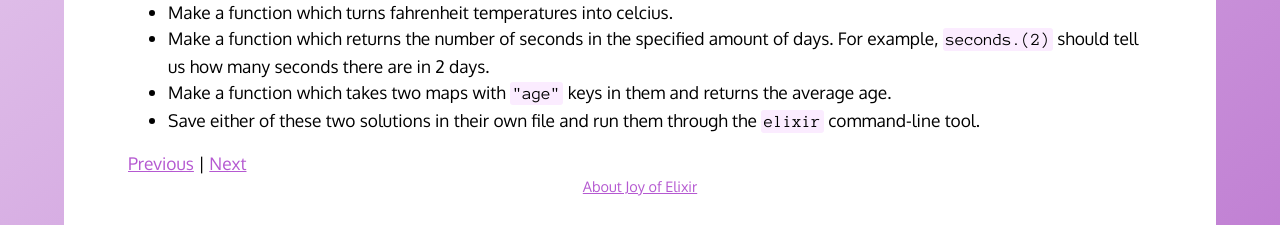
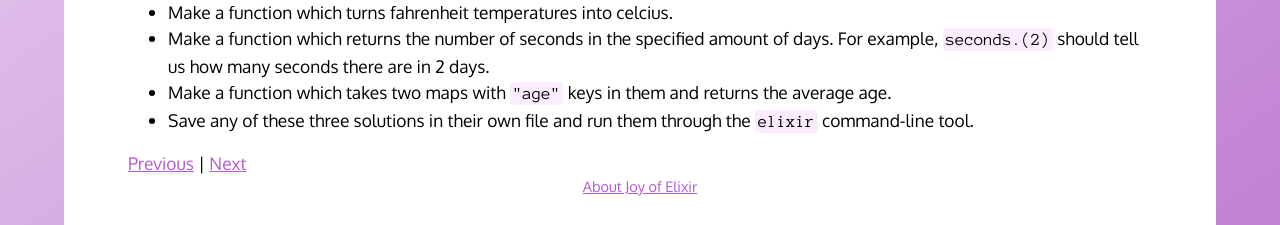
Before and after one commit to radar/joyofelixir, a Jekyll site: the page built from 5-funky-functions/index.html, in a window 1280 px wide and 900 px high, scrolled down 3041 px. Shown: the part 672-897 px from the top of the window. Built offline with Jekyll 4.4.1, drawn with Linux system fonts in a browser that asks for light colours.

```diff
--- a/_includes/ch/5.html
+++ b/_includes/ch/5.html
@@ -86,7 +86,7 @@ iex> greeting.("Motherland")
 <pre><code>iex> c_to_f = fn (c) -> c * 1.8 + 32 end</code></pre>
 
   <p>
-    The mathematical equation to convert celcius to fahrenheit is to multiply by 1.8 and then add 32, which is exactly what we're doing in our function: we take <code>c</code> representing the number in celcius, multiply (<code>*></code>) it by 1.8, and then add (<code>+</code>) 32.
+    The mathematical equation to convert celcius to fahrenheit is to multiply by 1.8 and then add 32, which is exactly what we're doing in our function: we take <code>c</code> representing the number in celcius, multiply (<code>*</code>) it by 1.8, and then add (<code>+</code>) 32.
   </p>
 
   <p>
@@ -168,6 +168,6 @@ iex> c_to_f.(40)
     <li>Make a function which turns fahrenheit temperatures into celcius.</li>
     <li>Make a function which returns the number of seconds in the specified amount of days. For example, <code>seconds.(2)</code> should tell us how many seconds there are in 2 days.</li>
     <li>Make a function which takes two maps with <code>"age"</code> keys in them and returns the average age.</li>
-    <li>Save either of these two solutions in their own file and run them through the <code>elixir</code> command-line tool.</li>
+    <li>Save any of these three solutions in their own file and run them through the <code>elixir</code> command-line tool.</li>
   </ul>
 </section>
```
